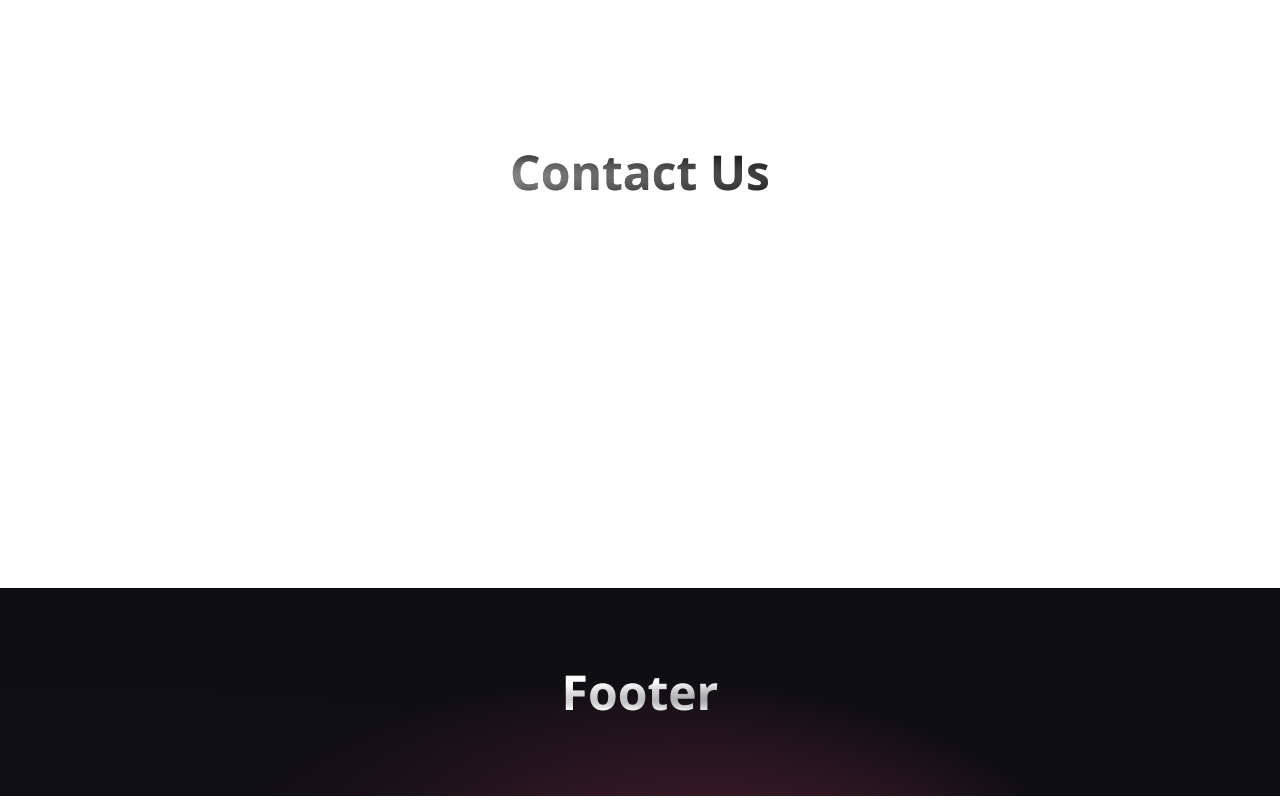
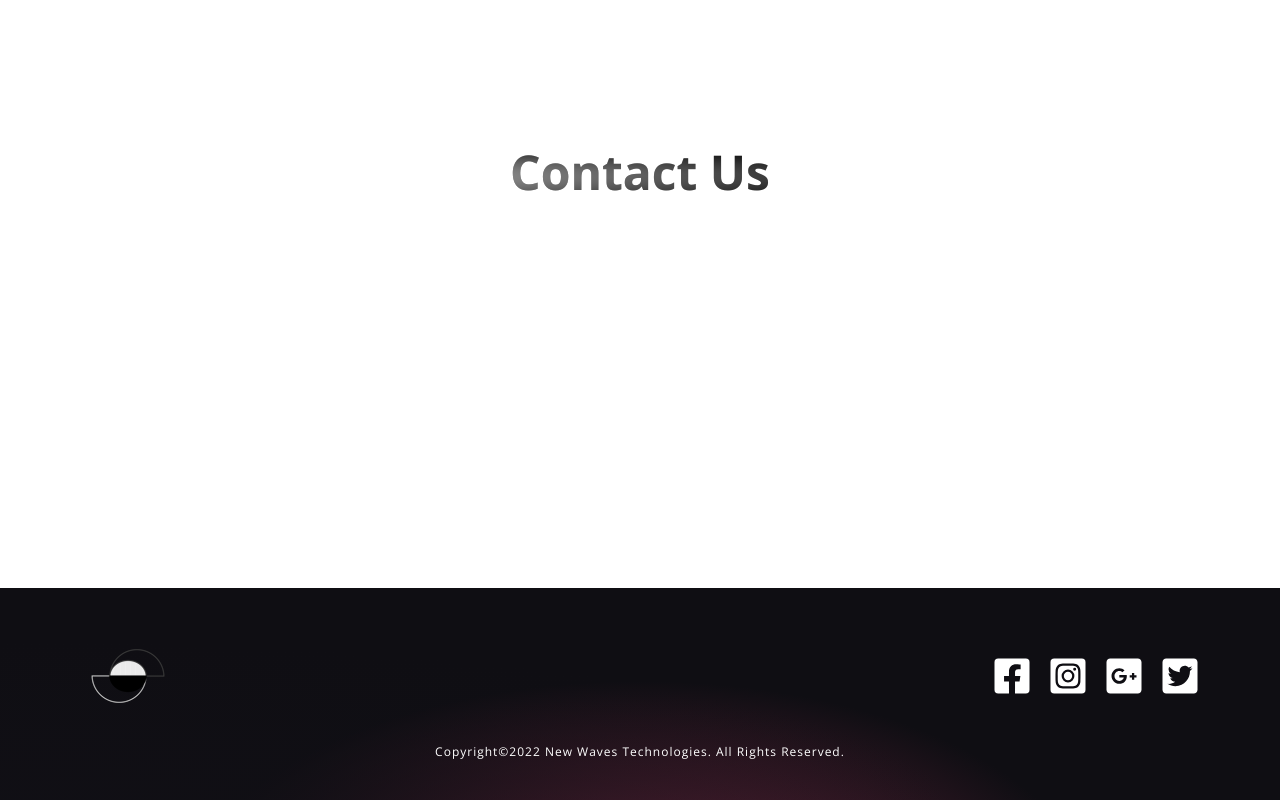
Before and after one commit to theonlyamos/newwaves, a React (Vite) app: page / in a window 1280 px wide. Shown: the part 2540-3340 px from the top of the page. Built offline with nearby package versions, Linux system fonts and the light colour scheme.

Commit message:
started footer section. Logo, social media icons and copyright done

```diff
--- a/src/components/Footer.jsx
+++ b/src/components/Footer.jsx
@@ -1,13 +1,31 @@
-import * as React from 'react';
+import { Brand } from './Nav';
 
+import Logo from '../../assets/icons/android/android-launchericon-96-96.png';
+import { FaFacebookSquare, FaGooglePlusSquare, FaInstagramSquare, FaTwitterSquare } from 'react-icons/fa';
 
 export const Footer = ({})=>{
+    const year = (new Date()).getFullYear()
     return (
-        <footer className='footer py-20 w-full flex flex-col justify-center gradient-bg-footer' id='footer'>
-            <div>
-                <h1 className='text-center font-bold text-5xl text-gradient-white'>
-                    Footer
-                </h1>
+        <footer className='footer py-10 w-full gradient-bg-footer' id='footer'>
+            <div className='w-full px-5 sm:px-10 md:px-20 flex justify-between items-center'>
+                <Brand logo={Logo} url='/' className={'rotate-90 z-10 filter-grayscale'}/>
+                <div className="flex space-x-4">
+                    <a href="/">
+                        <FaFacebookSquare className='text-white' fontSize={'2.5rem'}/>
+                    </a>
+                    <a href="">
+                        <FaInstagramSquare className='text-white' fontSize={'2.5rem'}/>
+                    </a>
+                    <a href="">
+                        <FaGooglePlusSquare className='text-white' fontSize={'2.5rem'}/>
+                    </a>
+                    <a href="">
+                        <FaTwitterSquare className='text-white' fontSize={'2.5rem'}/>
+                    </a>
+                </div>
+            </div>
+            <div className="w-full mt-5 text-center text-white letter-spacing-1 text-xs">
+                <span>Copyright&copy;{year} New Waves Technologies. All Rights Reserved.</span>
             </div>
         </footer>
     )
```
